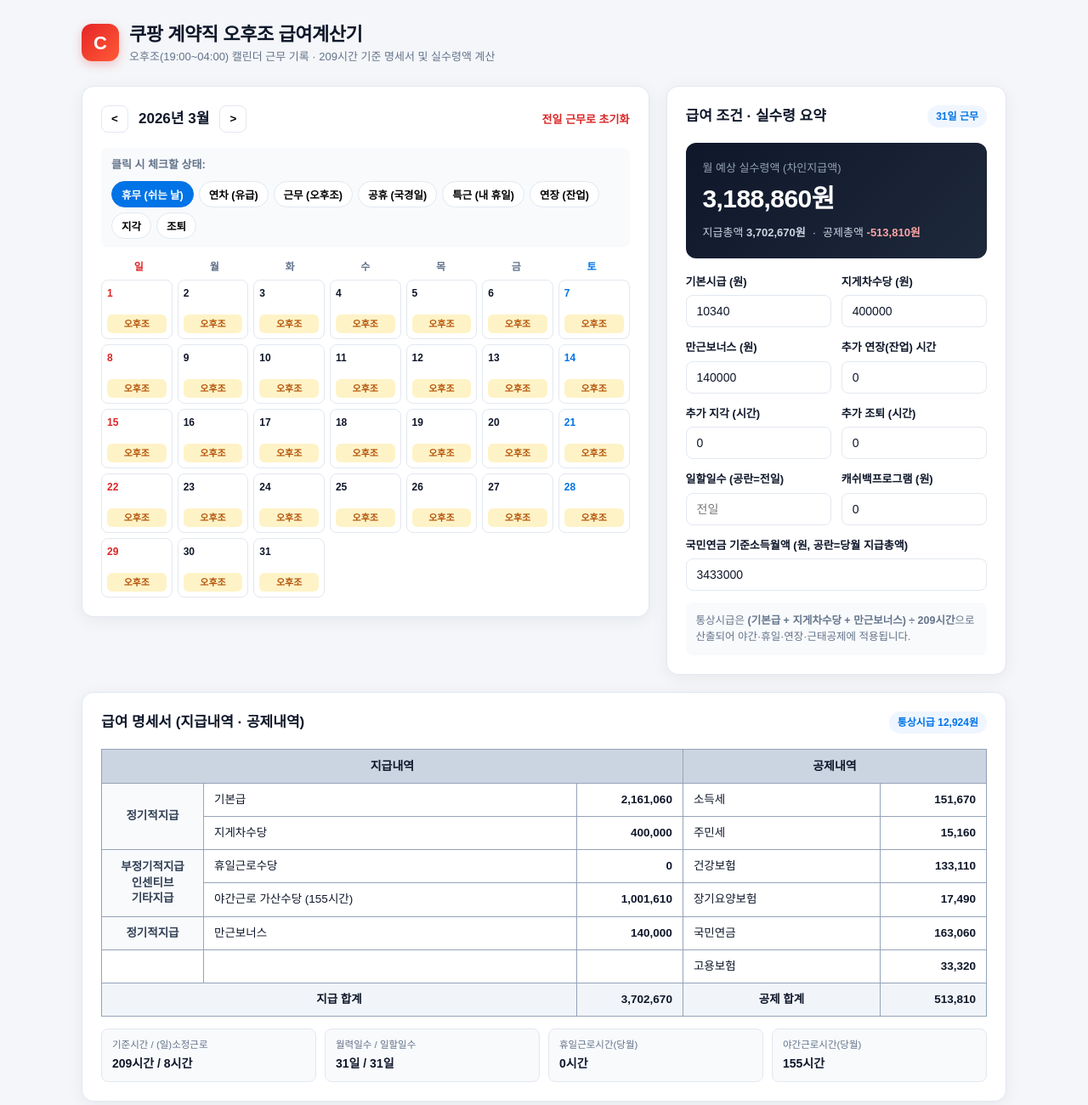
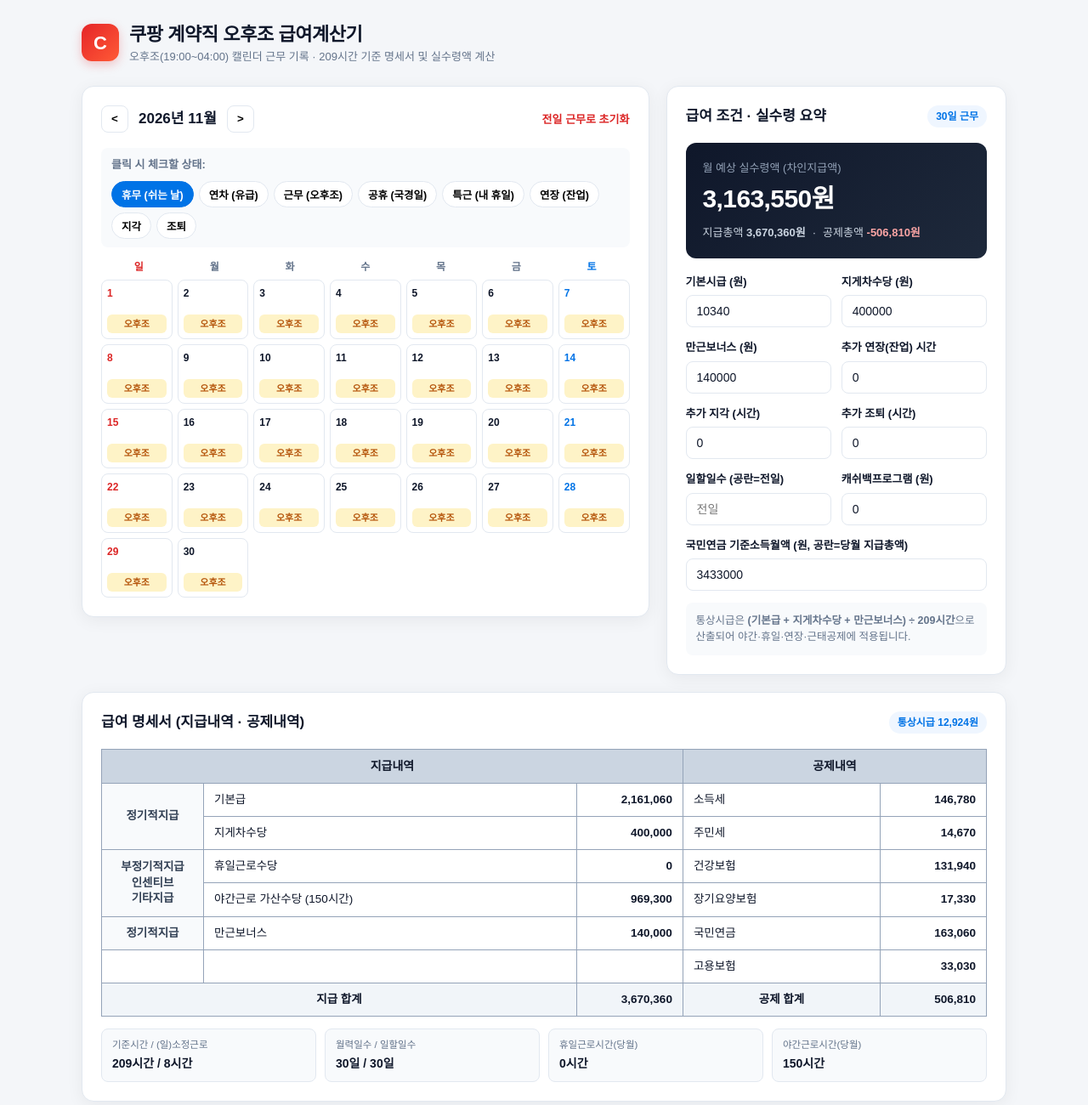
Before and after one commit to mini-toolkit/mini-toolkit.github.io, a plain HTML site: page index.html in a window 1280 px wide. Shown: the top 1300 px of the page at 85% size. Drawn offline with Linux system fonts and the light colour scheme.

Commit message:
Add files via upload

```diff
--- a/app.js
+++ b/app.js
@@ -4,7 +4,7 @@
   const AFTERNOON_SHIFT = { start: '19:00', end: '04:00', breakMin: 60 };
   const STORAGE_KEY = 'coupang_contract_wage_calc_v2';
   const OT_STORAGE_KEY = 'coupang_contract_ot_v1';
-  const SETTINGS_KEY = 'coupang_contract_settings_v6';
+  const SETTINGS_KEY = 'coupang_contract_settings_v7';
 
   const BRUSH_LABELS = {
     afternoon: '오후조',
@@ -174,7 +174,7 @@
   // ==================== 상태 & 저장 ====================
   const now = new Date();
   let calYear = now.getFullYear();
-  let calMonth = 2; // 3월
+  let calMonth = now.getMonth();
   let activeBrush = 'off';
 
   let calRecords = {};
--- a/index.html
+++ b/index.html
@@ -222,6 +222,6 @@
     </footer>
   </div>
 
-  <script src="app.js?v=2"></script>
+  <script src="app.js?v=3"></script>
 </body>
 </html>
```
